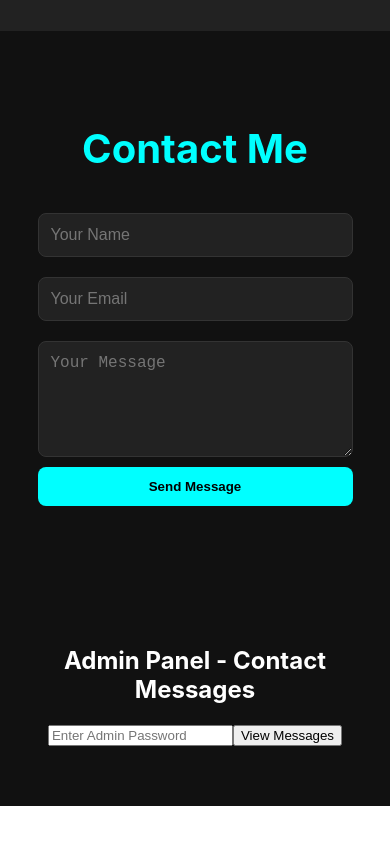
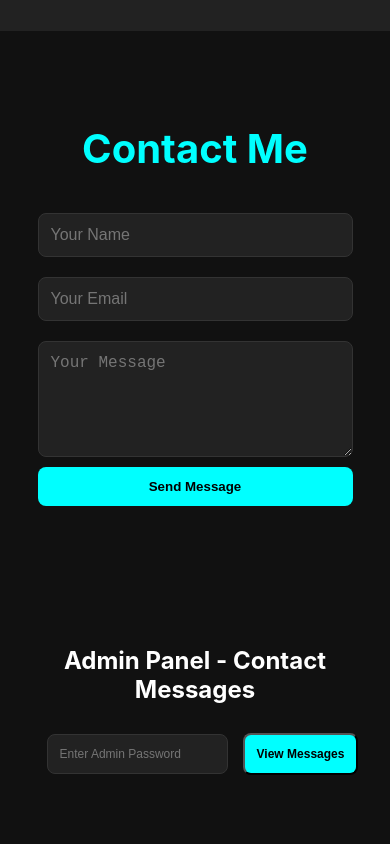
Before and after one commit to ranjan986/my-portfolio, a React (Create React App) app: page / in a window 390 px wide. Shown: the part 2357-3201 px from the top of the page. Before the commit the page ends 3163 px from the top, so only its background shows below. Built offline with nearby package versions, Linux system fonts and the light colour scheme.

Commit message:
Update Admin.css

```diff
--- a/src/pages/Admin.css
+++ b/src/pages/Admin.css
@@ -33,13 +33,20 @@
   color: #aaa;
 }
 
-@media (max-width: 768px) {
-  .messages {
-    padding: 0 10px;
-  }
+.form-container input {
+  background: #222;
+  border: 1px solid #333;
+  color: #fff;
+  padding: 12px;
+  margin: 10px 15px;
+  border-radius: 8px;
+  font-size: 12px;
+}
 
-  .message-card {
-    font-size: 0.95rem;
-    padding: 15px;
-  }
+.form-container button {
+    font-size: 12px;
+    padding: 12px;
+    background: #00ffff;
+    border-radius: 8px;
+    font-weight: bold;
 }
```
